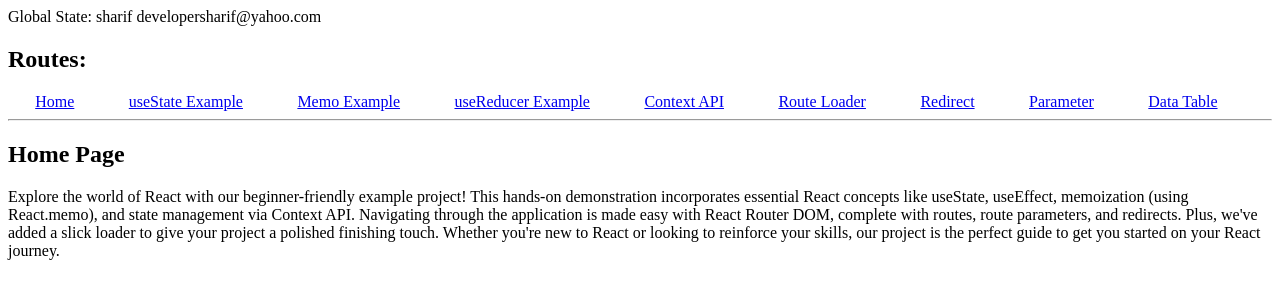
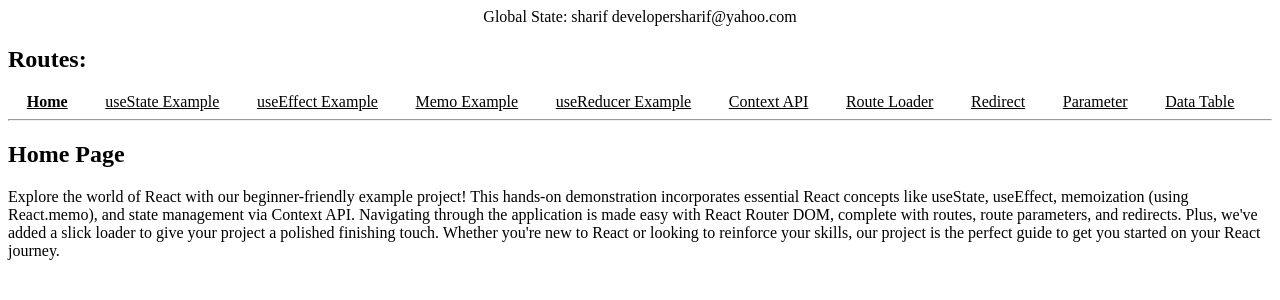
Before and after one commit to developersharif/reactExample, a React (Vite) app: page / in a window 1280 px wide. Shown: the top 300 px of the page. Built offline with nearby package versions, Linux system fonts and the light colour scheme.

Commit message:
NavLink Updated

```diff
--- a/src/Pages/layout/AppLayout.jsx
+++ b/src/Pages/layout/AppLayout.jsx
@@ -2,34 +2,164 @@
 
 import { useContext, useEffect } from "react";
 import { DefaultContext } from "../../contexts/DefaultContext";
-import { Link, useNavigation } from "react-router-dom";
+import { Link, NavLink, useNavigation } from "react-router-dom";
 import NProgress from "nprogress";
-import 'nprogress/nprogress.css'
-const AppLayout = ({title="Default Title",children}) => {
-  const data = useContext(DefaultContext)
+import "nprogress/nprogress.css";
+const AppLayout = ({ title = "Default Title", children }) => {
+  const data = useContext(DefaultContext);
   const navigation = useNavigation();
-  useEffect(()=>{
-    if(navigation.state === "loading"){
+  useEffect(() => {
+    if (navigation.state === "loading") {
       NProgress.start();
-    }else{
-    NProgress.done()
+    } else {
+      NProgress.done();
     }
-  })
-    document.title = title
+  });
+  document.title = title;
   return (
     <div>
-        Global State: {data.data.data.user.name} { data.data.data.user.email }
+      <center>
+        Global State: {data.data.data.user.name} {data.data.data.user.email}
+      </center>
       <h2> Routes:</h2>
-      <nav style={{display:'flex',flexWrap: 'wrap',justifyContent: 'space-evenly'}}>
-      <Link to="/">Home</Link> <br />
-      <Link to="/usestate">useState Example</Link> <br />
-      <Link to="/memo">Memo Example</Link> <br />
-      <Link to="/reducer">useReducer Example</Link> <br />
-      <Link to="/context">Context API</Link> <br />
-      <Link to="/loader">Route Loader</Link> <br />
-      <Link to="/redirect">Redirect</Link> <br />
-      <Link to="/update/hello-world">Parameter</Link> <br />
-      <Link to="/datatable" replace={true}>Data Table</Link> <br />
+      <nav
+        style={{
+          display: "flex",
+          flexWrap: "wrap",
+          justifyContent: "space-evenly",
+        }}
+      >
+        <NavLink
+          to="/"
+          style={({ isActive, isPending, isTransitioning }) => {
+            return {
+              fontWeight: isActive ? "bold" : "",
+              color: isPending ? "red" : "black",
+              viewTransitionName: isTransitioning ? "slide" : "",
+            };
+          }}
+        >
+          Home
+        </NavLink>{" "}
+        <br />
+        <NavLink
+          to="/usestate"
+          style={({ isActive, isPending, isTransitioning }) => {
+            return {
+              fontWeight: isActive ? "bold" : "",
+              color: isPending ? "red" : "black",
+              viewTransitionName: isTransitioning ? "slide" : "",
+            };
+          }}
+        >
+          useState Example
+        </NavLink>{" "}
+        <br />
+        <NavLink
+          to="/useeffect"
+          style={({ isActive, isPending, isTransitioning }) => {
+            return {
+              fontWeight: isActive ? "bold" : "",
+              color: isPending ? "red" : "black",
+              viewTransitionName: isTransitioning ? "slide" : "",
+            };
+          }}
+        >
+          useEffect Example
+        </NavLink>{" "}
+        <br />
+        <NavLink
+          to="/memo"
+          style={({ isActive, isPending, isTransitioning }) => {
+            return {
+              fontWeight: isActive ? "bold" : "",
+              color: isPending ? "red" : "black",
+              viewTransitionName: isTransitioning ? "slide" : "",
+            };
+          }}
+        >
+          Memo Example
+        </NavLink>{" "}
+        <br />
+        <NavLink
+          to="/reducer"
+          style={({ isActive, isPending, isTransitioning }) => {
+            return {
+              fontWeight: isActive ? "bold" : "",
+              color: isPending ? "red" : "black",
+              viewTransitionName: isTransitioning ? "slide" : "",
+            };
+          }}
+        >
+          useReducer Example
+        </NavLink>{" "}
+        <br />
+        <NavLink
+          to="/context"
+          style={({ isActive, isPending, isTransitioning }) => {
+            return {
+              fontWeight: isActive ? "bold" : "",
+              color: isPending ? "red" : "black",
+              viewTransitionName: isTransitioning ? "slide" : "",
+            };
+          }}
+        >
+          Context API
+        </NavLink>{" "}
+        <br />
+        <NavLink
+          to="/loader"
+          style={({ isActive, isPending, isTransitioning }) => {
+            return {
+              fontWeight: isActive ? "bold" : "",
+              color: isPending ? "red" : "black",
+              viewTransitionName: isTransitioning ? "slide" : "",
+            };
+          }}
+        >
+          Route Loader
+        </NavLink>{" "}
+        <br />
+        <NavLink
+          to="/redirect"
+          style={({ isActive, isPending, isTransitioning }) => {
+            return {
+              fontWeight: isActive ? "bold" : "",
+              color: isPending ? "red" : "black",
+              viewTransitionName: isTransitioning ? "slide" : "",
+            };
+          }}
+        >
+          Redirect
+        </NavLink>{" "}
+        <br />
+        <NavLink
+          to="/update/hello-world"
+          style={({ isActive, isPending, isTransitioning }) => {
+            return {
+              fontWeight: isActive ? "bold" : "",
+              color: isPending ? "red" : "black",
+              viewTransitionName: isTransitioning ? "slide" : "",
+            };
+          }}
+        >
+          Parameter
+        </NavLink>{" "}
+        <br />
+        <NavLink
+          to="/datatable"
+          replace={true}
+          style={({ isActive, isPending, isTransitioning }) => {
+            return {
+              fontWeight: isActive ? "bold" : "",
+              color: isPending ? "red" : "black",
+              viewTransitionName: isTransitioning ? "slide" : "",
+            };
+          }}
+        >
+          Data Table
+        </NavLink>{" "}
+        <br />
       </nav>
       <hr />
       {children}
```
Lines whose indentation alone changed are shown as unchanged.
